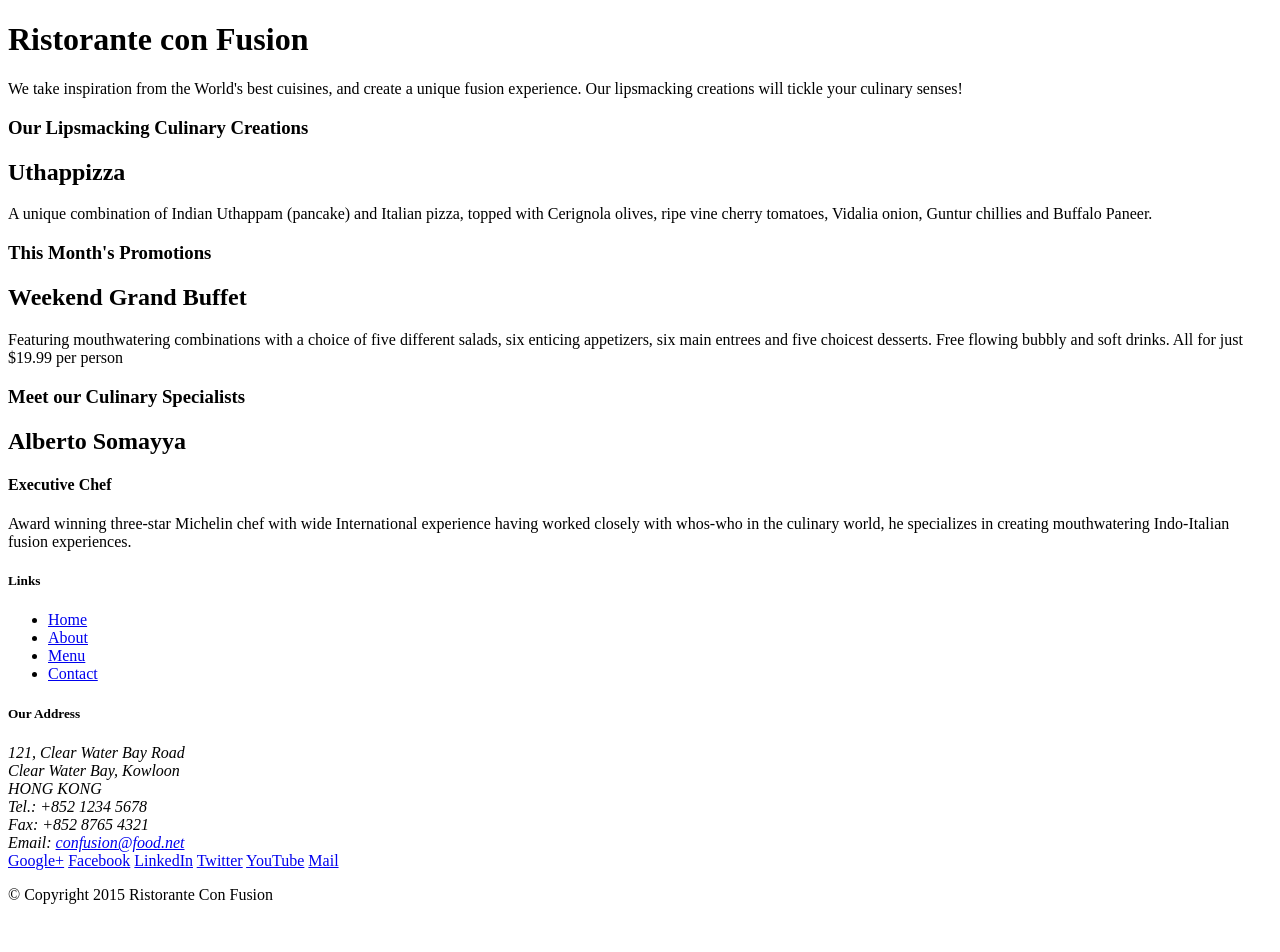
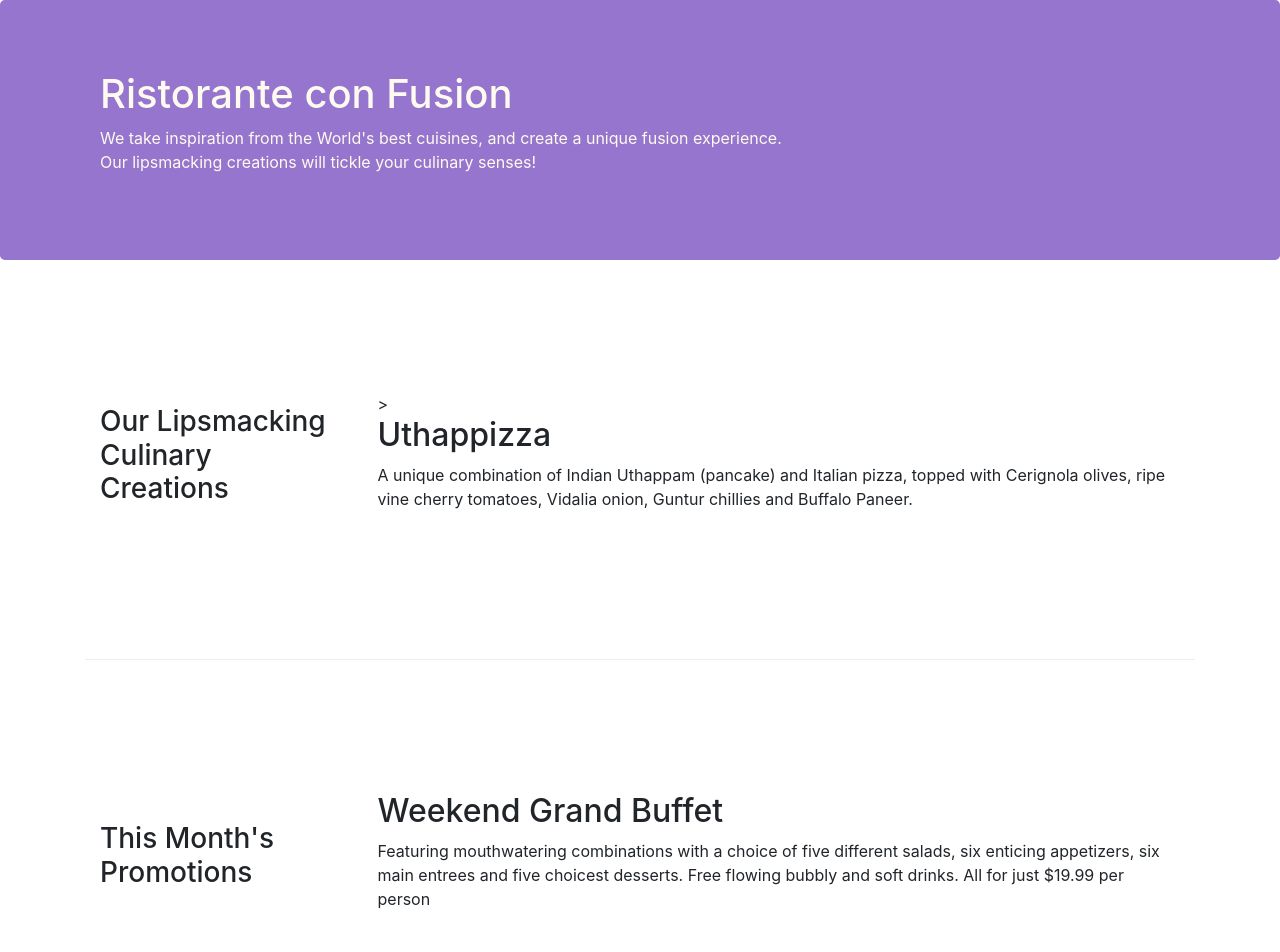
Before and after one commit to Aniket84/FullStackWebDevelopment, a website: page index.html in a window 1280 px wide. Shown: the top 952 px of the page. Before the commit the page ends 920 px from the top, so only its background shows below. Drawn offline with nearby package versions, Linux system fonts and the light colour scheme.

Commit message:
Assignment 1

```diff
--- /dev/null
+++ b/css/Styles.css
@@ -0,0 +1,29 @@
+.row-header{
+    margin:0px auto;
+    padding:0px;
+}
+
+.row-content {
+    margin:0px auto;
+    padding: 50px 0px 50px 0px;
+    border-bottom: 1px ridge;
+    min-height:400px;
+}
+
+.footer{
+    background-color: #D1C4E9;
+    margin:0px auto;
+    padding: 20px 0px 20px 0px;
+}
+.jumbotron {
+    padding:70px 30px 70px 30px;
+    margin:0px auto;
+    background: #9575CD ;
+    color:floralwhite;
+}
+
+address{
+    font-size:80%;
+    margin:0px;
+    color:#0f0f0f;
+}
--- a/index.html
+++ b/index.html
@@ -2,51 +2,59 @@
 <html lang="en">
 
 <head>
+	    <!-- Required meta tags always come first -->
+    <meta charset="utf-8">
+    <meta name="viewport" content="width=device-width, initial-scale=1, shrink-to-fit=no">
+    <meta http-equiv="x-ua-compatible" content="ie=edge">
+
+    <!-- Bootstrap CSS -->
+    <link rel="stylesheet" href="node_modules/bootstrap/dist/css/bootstrap.min.css">
+    <link href="css/styles.css" rel="stylesheet">
     <title>Ristorante Con Fusion</title>
 </head>
 
 <body>
 
-    <header>
-        <div>
-            <div>
-                <div>
+    <header class="jumbotron">
+        <div class="container">
+             <div class="row row-header">
+                <div class="col-12 col-sm-8">
                     <h1>Ristorante con Fusion</h1>
                     <p>We take inspiration from the World's best cuisines, and create a unique fusion experience. Our lipsmacking creations will tickle your culinary senses!</p>
                 </div>
-                <div>
+                <div class="col col-sm">
                 </div>
             </div>
         </div>
     </header>
 
-    <div>
-        <div>
-            <div>
+    <div class="container">
+         <div class="row row-content align-items-center">
+            <div class="col-sm-4 col-md-3 flex-last">
                 <h3>Our Lipsmacking Culinary Creations</h3>
             </div>
-            <div>
+            <div  <div class="col-sm col-md flex-first">>
                 <h2>Uthappizza</h2>
                 <p>A unique combination of Indian Uthappam (pancake) and Italian pizza, topped with Cerignola olives, ripe vine cherry tomatoes, Vidalia onion, Guntur chillies and Buffalo Paneer.</p>
             </div>
         </div>
 
 
-        <div>
-            <div>
+         <div class="row row-content align-items-center">
+            <div class="col-sm-4 col-md-3">
                 <h3>This Month's Promotions</h3>
             </div>
-            <div>
+            <div class="col-sm col-md">
                 <h2>Weekend Grand Buffet</h2>
                 <p>Featuring mouthwatering combinations with a choice of five different salads, six enticing appetizers, six main entrees and five choicest desserts. Free flowing bubbly and soft drinks. All for just $19.99 per person </p>
             </div>
         </div>
 
-        <div>
-            <div>
+         <div class="row row-content align-items-center">
+            <div <div class="col-sm-4 col-md-3 flex-last">
                 <h3>Meet our Culinary Specialists</h3>
             </div>
-            <div>
+            <div  <div class="col-sm col-md flex-first">>
                 <h2>Alberto Somayya</h2>
                 <h4>Executive Chef</h4>
                 <p>Award winning three-star Michelin chef with wide International experience having worked closely with whos-who in the culinary world, he specializes in creating mouthwatering Indo-Italian fusion experiences. </p>
@@ -54,19 +62,19 @@
         </div>
     </div>
 
-    <footer>
-        <div>
-            <div>
-                <div>
+    <footer class="footer">
+        <div class="container">
+            <div class="row">
+                <div class="col-5 offset-1 col-sm-2">
                     <h5>Links</h5>
-                    <ul>
+                    <ul class="list-unstyled">
                         <li><a href="#">Home</a></li>
                         <li><a href="#">About</a></li>
                         <li><a href="#">Menu</a></li>
                         <li><a href="#">Contact</a></li>
                     </ul>
                 </div>
-                <div>
+                <div class="col-6 col-sm-5">
                     <h5>Our Address</h5>
                     <address>
 		              121, Clear Water Bay Road<br>
@@ -77,8 +85,8 @@
 		              Email: <a href="mailto:confusion@food.net">confusion@food.net</a>
 		           </address>
                 </div>
-                <div>
-                    <div>
+                <div class="col col-sm-4 align-self-center">
+                    <div style="text-align:center">
                         <a href="http://google.com/+">Google+</a>
                         <a href="http://www.facebook.com/profile.php?id=">Facebook</a>
                         <a href="http://www.linkedin.com/in/">LinkedIn</a>
@@ -88,14 +96,19 @@
                     </div>
                 </div>
            </div>
-           <div>
-                <div>
+           <div class="row justify-content-center">
+                <div class="col-auto">
                     <p>© Copyright 2015 Ristorante Con Fusion</p>
                 </div>
            </div>
         </div>
     </footer>
 
+
+    <script src="node_modules/jquery/dist/jquery.min.js"></script>
+    <script src="node_modules/tether/dist/js/tether.min.js"></script>
+    <script src="node_modules/bootstrap/dist/js/bootstrap.min.js"></script>
+
 </body>
 
 </html>
--- a/package.json
+++ b/package.json
@@ -12,5 +12,8 @@
   "license": "ISC",
   "devDependencies": {
     "lite-server": "^2.2.2"
+  },
+  "dependencies": {
+    "bootstrap": "^4.0.0-alpha.6"
   }
 }
```
Also changed, not shown: aboutus.html (added, +112 -0 lines), Assignment 1/FireShot Capture 17 - Ristorante Con Fusion_ About Us - http___localhost_3000_aboutus.html.png (added), Assignment 1/FireShot Capture 18 - Ristorante Con Fusion_ About Us - http___localhost_3000_aboutus.html.png (added), 1 other file.
